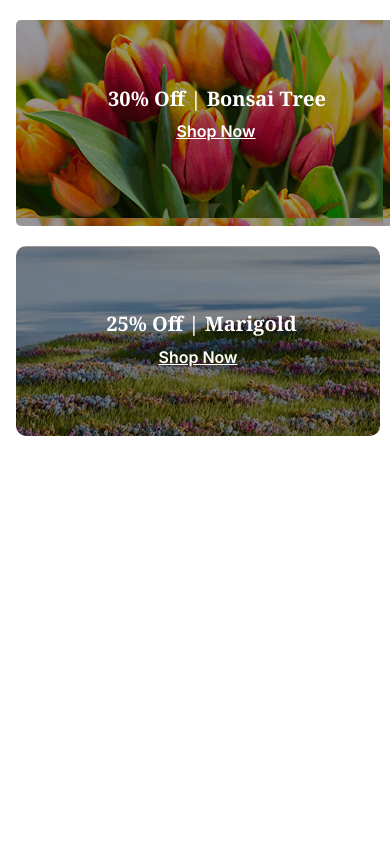
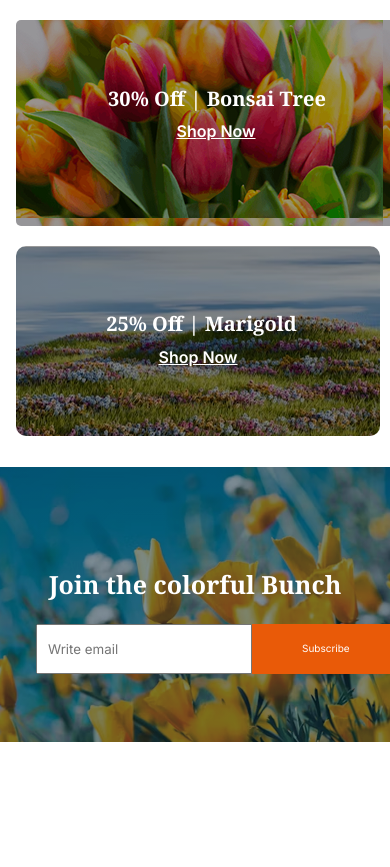
Before and after one commit to hr1971/assignment-2, a plain HTML site: page index.html in a window 390 px wide. Shown: the part 4013-4880 px from the top of the page. Before the commit the page ends 4449 px from the top, so only its background shows below. Drawn offline with Linux system fonts and the light colour scheme.

Commit message:
add join section and responsive for mobile device

```diff
--- a/index.html
+++ b/index.html
@@ -179,6 +179,21 @@
 
          </div>
 
+         <!-- join section -->
+
+         <div class="join-section">
+
+            <h2 class="join-title font-noto">Join the colorful Bunch</h2>
+
+           <div class="join-sub">
+
+             <input class="input-email font-inter" type="text" placeholder="Write email">
+
+            <button class="btn font-inter">Subscribe</button>
+           </div>
+
+         </div>
+
 
     </main>
     <footer>
--- a/styles/style.css
+++ b/styles/style.css
@@ -252,6 +252,43 @@ main{
 
 }
 
+/* join section */
+
+.join-section{
+background-image: linear-gradient(rgba(0, 0, 0, 0.4), rgba(0, 0, 0, 0.4)), url('../assets/news-letter-bg.png');
+width: 1440px;
+height: 533px;
+margin: auto;
+text-align: center;
+}
+.join-title{
+    font-weight: bold;
+    font-size: 50px;
+    text-align: center;
+    color: white;
+    padding-top: 200px;
+    margin-bottom: 23px;
+    /* margin: 199px 427px 0 427px; */
+}
+.join-sub{
+    display: flex;
+    gap: 0;
+    margin-left: 300px;
+}
+.input-email{
+    width: 644px;
+    height: 50px;
+    margin-bottom: 193px;
+    /* margin-left: 10px; */
+    padding: 10px;
+
+}
+btn{
+    width: 186px;
+    height: 50px;
+    font-weight: 600;
+    font-size: 16px;
+}
 
 
 /* ================================Responsive for Mobile device ===================================*/
@@ -433,7 +470,7 @@ main{
 }
 
 .offers-section{
-    /* margin-bottom: 100px; */
+    /* margin-bottom: 50px; */
     height: 423px;
 
 }
@@ -485,6 +522,7 @@ main{
     margin-left: 16px;
     border-radius: 10px;
     margin-top: 20px;
+    margin-bottom: 44px;
 }
 
 .offers-3 .offer-title{
@@ -499,6 +537,43 @@ main{
 
 }
 
+/* join section */
+
+.join-section{
+background-image: linear-gradient(rgba(0, 0, 0, 0.2), rgba(0, 0, 0, 0.2)), url('../assets/news-letter-bg.png');
+width: 100%;
+background-size: cover;
+background-position: center;
+position: absolute;
+height: 275px;
+text-align: center;
+margin-top: 150px;
+}
+.join-title{
+    font-weight: bold;
+    font-size: 25px;
+    color: white;
+    padding-top: 100px;
+}
+.join-sub{
+    display: flex;
+    gap: 0;
+    margin-left: 36px;
+    margin-right: 36px
+}
+.input-email{
+    width: 218px;
+    height: 50px;
+    padding: 10px;
+
+}
+btn{
+    width: 103px;
+    height: 50px;
+    font-weight: 600;
+    font-size: 16px;
+}
+
 
 
 
```
